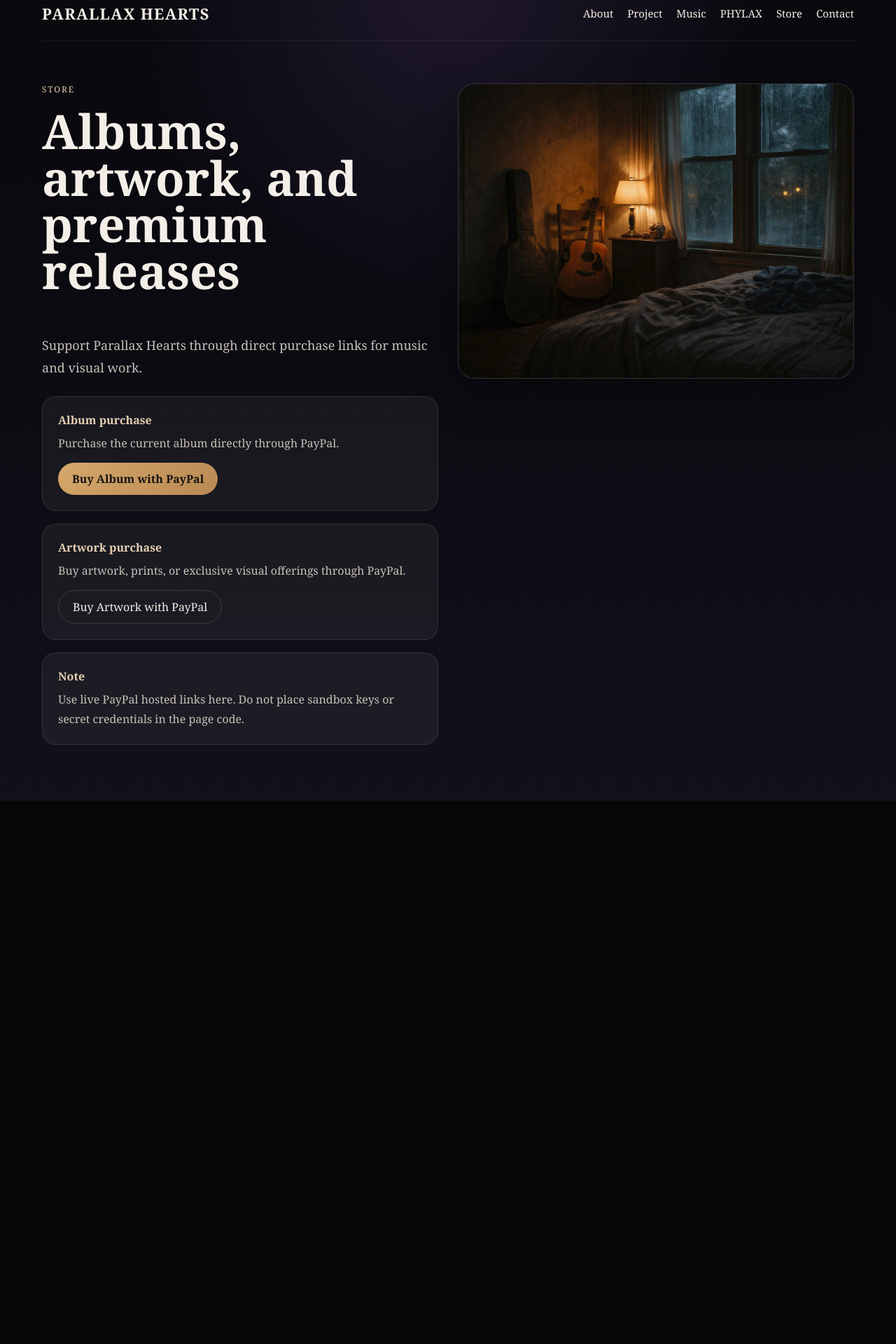
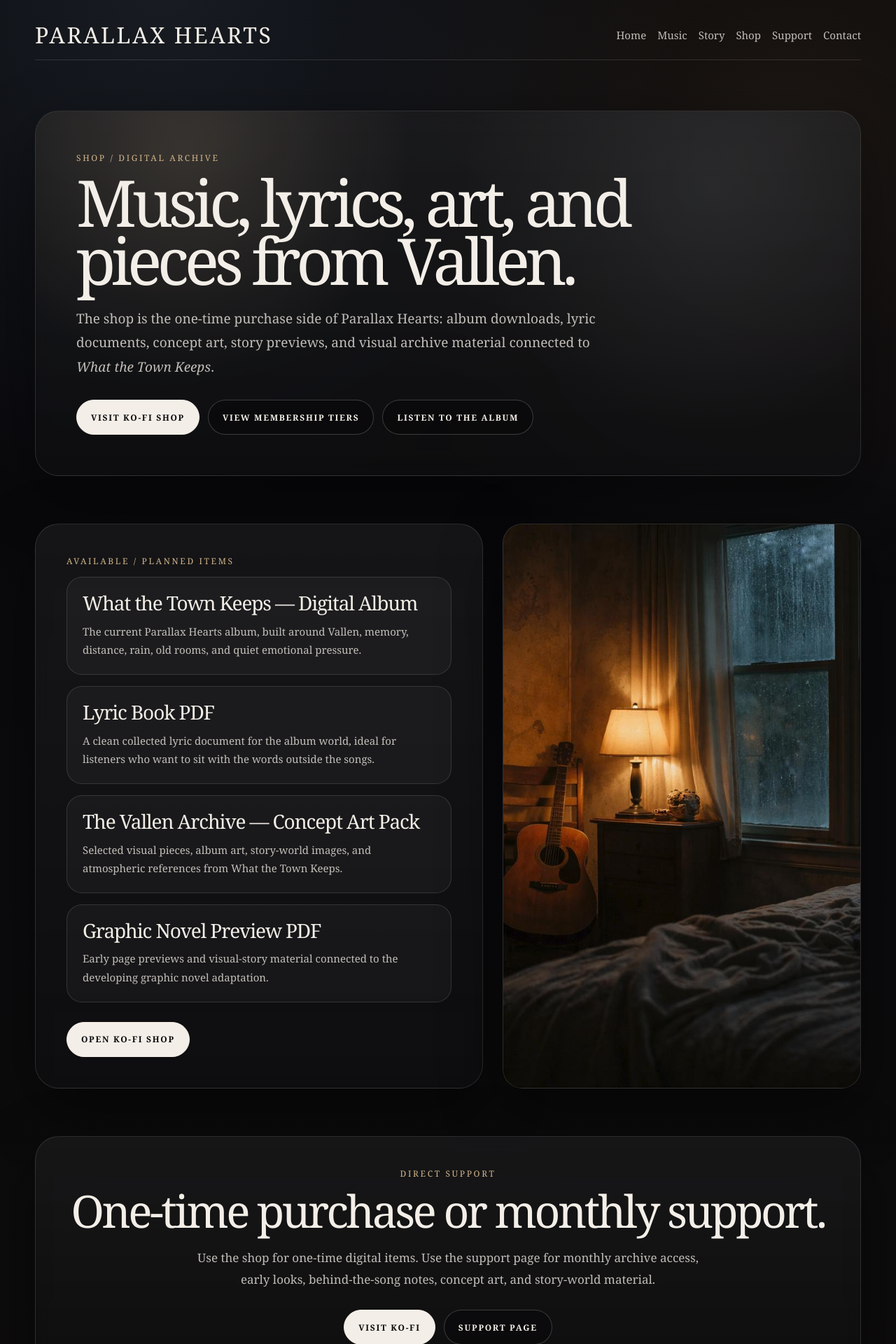
Before and after one commit to chthomps4/parallaxhearts-site, a Next.js app in the folder site/: page /shop in a window 1280 px wide. Shown: the part 20-1940 px from the top of the page at 70% size. Before the commit the page ends 1164 px from the top, so only its background shows below. Built offline with nearby package versions, Linux system fonts and the light colour scheme.

Commit message:
Polish shop page for Ko-fi archive

```diff
--- a/site/app/shop/page.tsx
+++ b/site/app/shop/page.tsx
@@ -1,186 +1,318 @@
 import Image from "next/image";
 import Link from "next/link";
 
+const shopItems = [
+  {
+    title: "What the Town Keeps — Digital Album",
+    text: "The current Parallax Hearts album, built around Vallen, memory, distance, rain, old rooms, and quiet emotional pressure.",
+  },
+  {
+    title: "Lyric Book PDF",
+    text: "A clean collected lyric document for the album world, ideal for listeners who want to sit with the words outside the songs.",
+  },
+  {
+    title: "The Vallen Archive — Concept Art Pack",
+    text: "Selected visual pieces, album art, story-world images, and atmospheric references from What the Town Keeps.",
+  },
+  {
+    title: "Graphic Novel Preview PDF",
+    text: "Early page previews and visual-story material connected to the developing graphic novel adaptation.",
+  },
+];
+
 export default function ShopPage() {
   return (
-    <main
-      style={{
-        minHeight: "100vh",
-        background:
-          "radial-gradient(circle at top, rgba(110,78,146,0.22), transparent 35%), linear-gradient(180deg, #08080d 0%, #0b0b12 45%, #11111b 100%)",
-        color: "#f3eee7",
-        fontFamily: "Georgia, serif",
-      }}
-    >
-      <div style={{ width: "min(1160px, calc(100% - 32px))", margin: "0 auto" }}>
+    <main className="site-shell">
+      <section style={{ padding: "34px 0 18px" }}>
+        <div className="site-container">
           <header
             style={{
-            padding: "24px 0",
+              minHeight: "72px",
               display: "flex",
               justifyContent: "space-between",
               alignItems: "center",
               gap: "20px",
               flexWrap: "wrap",
-            borderBottom: "1px solid rgba(255,255,255,0.08)",
+              padding: "16px 0",
+              borderBottom: "1px solid var(--line)",
             }}
           >
             <Link
               href="/"
               style={{
-              fontSize: "22px",
-              fontWeight: 600,
-              letterSpacing: "0.06em",
-              color: "#f3eee7",
+                color: "var(--paper)",
                 textDecoration: "none",
+                fontSize: "clamp(22px, 4vw, 32px)",
+                letterSpacing: "0.08em",
                 textTransform: "uppercase",
+                lineHeight: 1,
               }}
             >
               Parallax Hearts
             </Link>
 
-          <nav style={{ display: "flex", gap: "20px", flexWrap: "wrap", fontSize: "15px" }}>
-            <Link href="/about" style={{ textDecoration: "none" }}>About</Link>
-            <Link href="/project" style={{ textDecoration: "none" }}>Project</Link>
-            <Link href="/music" style={{ textDecoration: "none" }}>Music</Link>
-            <Link href="/phylax" style={{ textDecoration: "none" }}>PHYLAX</Link>
-            <Link href="/shop" style={{ textDecoration: "none" }}>Store</Link>
-            <Link href="/contact" style={{ textDecoration: "none" }}>Contact</Link>
+            <nav
+              style={{
+                display: "flex",
+                gap: "16px",
+                flexWrap: "wrap",
+                alignItems: "center",
+              }}
+            >
+              {[
+                ["Home", "/"],
+                ["Music", "/music"],
+                ["Story", "/project"],
+                ["Shop", "/shop"],
+                ["Support", "/support"],
+                ["Contact", "/contact"],
+              ].map(([label, href]) => (
+                <Link
+                  key={label}
+                  href={href}
+                  style={{
+                    color: "var(--paper-soft)",
+                    textDecoration: "none",
+                    fontSize: "15px",
+                  }}
+                >
+                  {label}
+                </Link>
+              ))}
             </nav>
           </header>
+        </div>
+      </section>
 
-        <section
+      <section style={{ padding: "54px 0 34px" }}>
+        <div className="site-container">
+          <div
+            className="glass-panel"
             style={{
-            padding: "60px 0 80px",
-            display: "grid",
-            gridTemplateColumns: "1fr 1fr",
-            gap: "28px",
-            alignItems: "start",
+              padding: "clamp(28px, 6vw, 58px)",
+              position: "relative",
+              overflow: "hidden",
             }}
           >
-          <div>
             <div
               style={{
-                color: "#e6cfb0",
-                textTransform: "uppercase",
-                letterSpacing: "0.16em",
-                fontSize: "12px",
-                marginBottom: "18px",
+                position: "absolute",
+                inset: 0,
+                background:
+                  "radial-gradient(circle at 18% 10%, rgba(210,181,139,0.16), transparent 30%), radial-gradient(circle at 82% 20%, rgba(127,141,155,0.14), transparent 34%)",
+                pointerEvents: "none",
+              }}
+            />
+
+            <div style={{ position: "relative", zIndex: 2 }}>
+              <p className="kicker">Shop / Digital archive</p>
+
+              <h1
+                style={{
+                  margin: 0,
+                  fontSize: "clamp(46px, 8vw, 92px)",
+                  lineHeight: 0.9,
+                  letterSpacing: "-0.07em",
+                  fontWeight: 400,
+                  maxWidth: "960px",
                 }}
               >
-              Store
-            </div>
-
-            <h1 style={{ fontSize: "clamp(36px, 7vw, 68px)", lineHeight: 0.98, marginTop: 0 }}>
-              Albums, artwork, and premium releases
+                Music, lyrics, art, and pieces from Vallen.
               </h1>
 
-            <p style={{ fontSize: "18px", lineHeight: 1.8, color: "#c9c1b8" }}>
-              Support Parallax Hearts through direct purchase links for music and visual work.
-            </p>
-
-            <div style={{ display: "grid", gap: "18px", marginTop: "24px" }}>
-              <div
+              <p
+                className="body-copy"
                 style={{
-                  background: "rgba(255,255,255,0.05)",
-                  border: "1px solid rgba(255,255,255,0.1)",
-                  borderRadius: "20px",
-                  padding: "22px",
+                  margin: "24px 0 0",
+                  maxWidth: "780px",
+                  fontSize: "19px",
                 }}
               >
-                <strong style={{ display: "block", marginBottom: "8px", color: "#e6cfb0" }}>
-                  Album purchase
-                </strong>
-                <p style={{ margin: "0 0 14px", color: "#c9c1b8", lineHeight: 1.75 }}>
-                  Purchase the current album directly through PayPal.
+                The shop is the one-time purchase side of Parallax Hearts:
+                album downloads, lyric documents, concept art, story previews,
+                and visual archive material connected to{" "}
+                <em>What the Town Keeps</em>.
               </p>
-
-                <a
-                  href="PASTE_YOUR_LIVE_PAYPAL_ALBUM_BUTTON_OR_PAYMENT_LINK_HERE"
-                  target="_blank"
-                  rel="noreferrer"
-                  style={{
-                    display: "inline-block",
-                    padding: "12px 20px",
-                    borderRadius: "999px",
-                    background: "linear-gradient(135deg, #d6a86b, #b98953)",
-                    color: "#17120f",
-                    textDecoration: "none",
-                    fontWeight: 700,
-                  }}
-                >
-                  Buy Album with PayPal
-                </a>
-              </div>
 
               <div
                 style={{
-                  background: "rgba(255,255,255,0.05)",
-                  border: "1px solid rgba(255,255,255,0.1)",
-                  borderRadius: "20px",
-                  padding: "22px",
+                  marginTop: "30px",
+                  display: "flex",
+                  gap: "12px",
+                  flexWrap: "wrap",
                 }}
               >
-                <strong style={{ display: "block", marginBottom: "8px", color: "#e6cfb0" }}>
-                  Artwork purchase
-                </strong>
-                <p style={{ margin: "0 0 14px", color: "#c9c1b8", lineHeight: 1.75 }}>
-                  Buy artwork, prints, or exclusive visual offerings through PayPal.
-                </p>
-
                 <a
-                  href="PASTE_YOUR_LIVE_PAYPAL_ARTWORK_BUTTON_OR_PAYMENT_LINK_HERE"
+                  href="https://ko-fi.com/parallaxhearts"
                   target="_blank"
                   rel="noreferrer"
+                  className="primary-button"
+                >
+                  Visit Ko-fi Shop
+                </a>
+
+                <Link href="/support" className="secondary-button">
+                  View Membership Tiers
+                </Link>
+
+                <Link href="/music" className="secondary-button">
+                  Listen to the Album
+                </Link>
+              </div>
+            </div>
+          </div>
+        </div>
+      </section>
+
+      <section style={{ padding: "34px 0" }}>
+        <div className="site-container">
+          <div
             style={{
-                    display: "inline-block",
-                    padding: "12px 20px",
-                    borderRadius: "999px",
-                    border: "1px solid rgba(255,255,255,0.14)",
-                    color: "#f3eee7",
-                    textDecoration: "none",
+              display: "grid",
+              gridTemplateColumns: "minmax(0, 1fr) minmax(300px, 0.8fr)",
+              gap: "28px",
+              alignItems: "stretch",
             }}
           >
-                  Buy Artwork with PayPal
-                </a>
+            <div
+              className="glass-panel"
+              style={{
+                padding: "clamp(26px, 5vw, 44px)",
+              }}
+            >
+              <p className="kicker">Available / planned items</p>
+
+              <div style={{ display: "grid", gap: "16px" }}>
+                {shopItems.map((item) => (
+                  <article
+                    key={item.title}
+                    style={{
+                      border: "1px solid var(--line)",
+                      borderRadius: "22px",
+                      padding: "22px",
+                      background: "rgba(255,255,255,0.035)",
+                    }}
+                  >
+                    <h2
+                      style={{
+                        margin: 0,
+                        fontSize: "28px",
+                        lineHeight: 1.05,
+                        letterSpacing: "-0.04em",
+                        fontWeight: 400,
+                      }}
+                    >
+                      {item.title}
+                    </h2>
+
+                    <p
+                      className="soft-copy"
+                      style={{
+                        margin: "12px 0 0",
+                        color: "var(--paper-soft)",
+                      }}
+                    >
+                      {item.text}
+                    </p>
+                  </article>
+                ))}
               </div>
 
-              <div
-                style={{
-                  background: "rgba(255,255,255,0.05)",
-                  border: "1px solid rgba(255,255,255,0.1)",
-                  borderRadius: "20px",
-                  padding: "22px",
-                }}
+              <div style={{ marginTop: "28px" }}>
+                <a
+                  href="https://ko-fi.com/parallaxhearts"
+                  target="_blank"
+                  rel="noreferrer"
+                  className="primary-button"
                 >
-                <strong style={{ display: "block", marginBottom: "8px", color: "#e6cfb0" }}>
-                  Note
-                </strong>
-                <p style={{ margin: 0, color: "#c9c1b8", lineHeight: 1.75 }}>
-                  Use live PayPal hosted links here. Do not place sandbox keys or secret credentials in the page code.
-                </p>
-              </div>
+                  Open Ko-fi Shop
+                </a>
               </div>
             </div>
 
             <div
+              className="glass-panel"
               style={{
-              background: "rgba(255,255,255,0.05)",
-              border: "1px solid rgba(255,255,255,0.1)",
-              borderRadius: "24px",
+                borderRadius: "28px",
                 overflow: "hidden",
-              boxShadow: "0 18px 60px rgba(0,0,0,0.35)",
+                minHeight: "460px",
               }}
             >
               <Image
                 src="/images/project.jpg"
-              alt="Parallax Hearts store page image"
+                alt="What the Town Keeps visual archive"
                 width={1200}
                 height={1400}
-              style={{ width: "100%", height: "100%", objectFit: "cover", minHeight: "420px" }}
+                style={{
+                  width: "100%",
+                  height: "100%",
+                  objectFit: "cover",
+                  minHeight: "460px",
+                }}
               />
             </div>
+          </div>
+        </div>
       </section>
+
+      <section style={{ padding: "34px 0 88px" }}>
+        <div className="site-container">
+          <div
+            className="glass-panel"
+            style={{
+              padding: "clamp(26px, 5vw, 44px)",
+              textAlign: "center",
+            }}
+          >
+            <p className="kicker">Direct support</p>
+
+            <h2 className="section-title">One-time purchase or monthly support.</h2>
+
+            <p
+              className="body-copy"
+              style={{
+                margin: "20px auto 0",
+                maxWidth: "760px",
+              }}
+            >
+              Use the shop for one-time digital items. Use the support page for
+              monthly archive access, early looks, behind-the-song notes,
+              concept art, and story-world material.
+            </p>
+
+            <div
+              style={{
+                marginTop: "28px",
+                display: "flex",
+                justifyContent: "center",
+                gap: "12px",
+                flexWrap: "wrap",
+              }}
+            >
+              <a
+                href="https://ko-fi.com/parallaxhearts"
+                target="_blank"
+                rel="noreferrer"
+                className="primary-button"
+              >
+                Visit Ko-fi
+              </a>
+
+              <Link href="/support" className="secondary-button">
+                Support Page
+              </Link>
             </div>
+          </div>
+        </div>
+      </section>
+
+      <style>{`
+        @media (max-width: 900px) {
+          section div[style*="grid-template-columns"] {
+            grid-template-columns: 1fr !important;
+          }
+        }
+      `}</style>
     </main>
   );
 }
```
Lines whose indentation alone changed are shown as unchanged.
